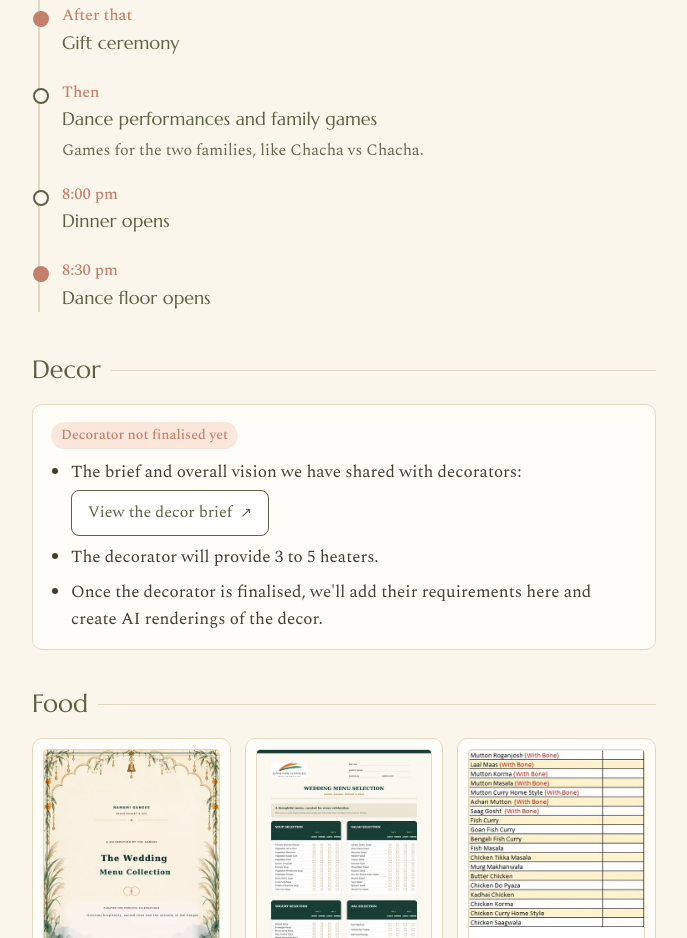
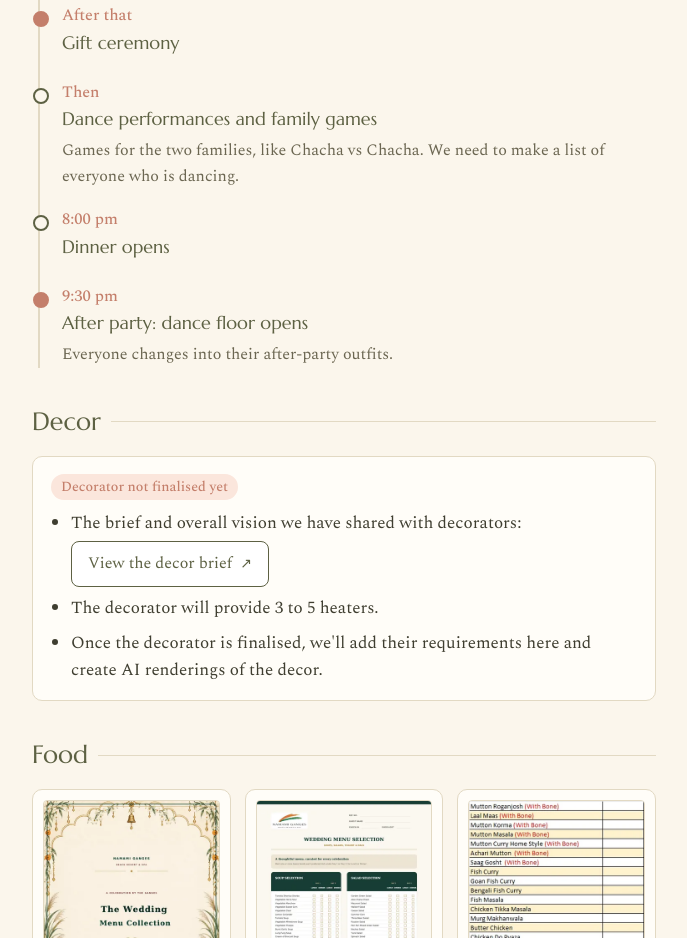
Before and after one commit to itanyaarora/prateektanya, a plain HTML site: page plannn/index.html in a window 1280 px wide. Shown: the part 849-1787 px from the top of the page, without its empty margins (296-983 px from the left). Drawn offline with nearby package versions, Linux system fonts and the light colour scheme.

Commit message:
Plan: dance list note; after party at 9:30 pm with outfit change
Co-Authored-By: Claude Opus 5.5 <noreply@anthropic.com>

```diff
--- a/plannn/index.html
+++ b/plannn/index.html
@@ -174,15 +174,16 @@
       <li>
         <time>Then</time>
         <h3>Dance performances and family games</h3>
-        <p>Games for the two families, like Chacha vs Chacha.</p>
+        <p>Games for the two families, like Chacha vs Chacha. We need to make a list of everyone who is dancing.</p>
       </li>
       <li>
         <time>8:00 pm</time>
         <h3>Dinner opens</h3>
       </li>
       <li class="key">
-        <time>8:30 pm</time>
-        <h3>Dance floor opens</h3>
+        <time>9:30 pm</time>
+        <h3>After party: dance floor opens</h3>
+        <p>Everyone changes into their after-party outfits.</p>
       </li>
     </ol>
   </section>
```
